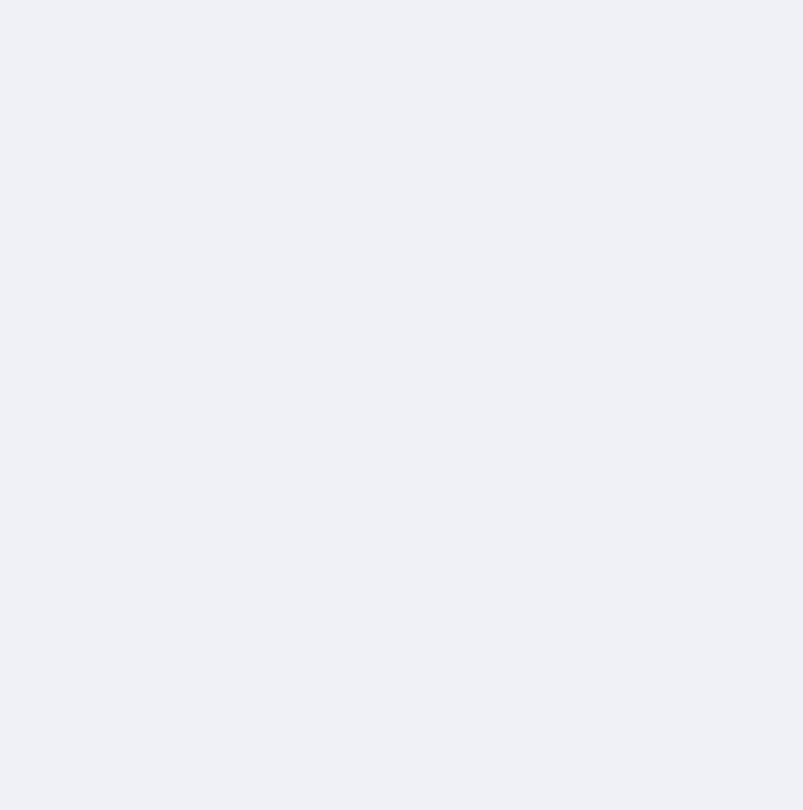
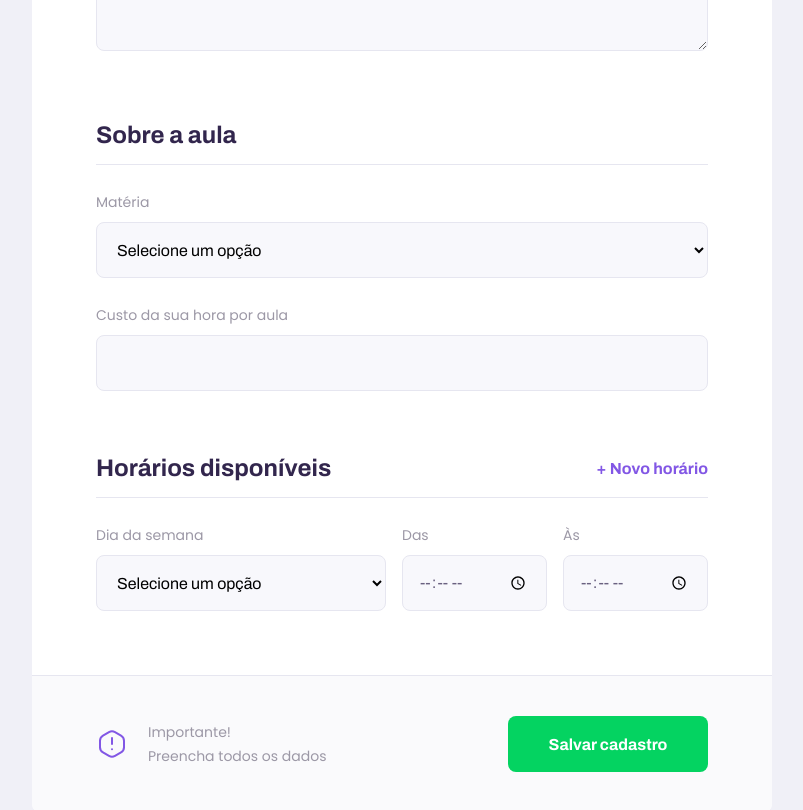
Before and after one commit to jgabriel1/next-level-week-2, a React (Create React App) app in the folder web/: page /give-classes in a window 1280 px wide. Shown: the part 900-1710 px from the top of the page, without its empty margins (238-1041 px from the left). Before the commit the page ends 800 px from the top, so only its background shows below. Built offline with nearby package versions, Linux system fonts and the light colour scheme.

Commit message:
Created TeacherForm already with the new form components.

```diff
--- a/web/src/pages/TeacherForm/index.tsx
+++ b/web/src/pages/TeacherForm/index.tsx
@@ -1,11 +1,110 @@
-import React from 'react'
+import React, { useState } from 'react'
 
 import PageHeader from '../../components/PageHeader'
+import Input from '../../components/Input'
+import Textarea from '../../components/Textarea'
+import Select from '../../components/Select'
+
+import warningIcon from '../../assets/images/icons/warning.svg'
+
+import './styles.css'
+
+interface ScheduleItem {
+    week_day: number
+    from: string
+    to: string
+}
 
 const TeacherForm = () => {
+    const [scheduleItems, setScheduleItems] = useState<ScheduleItem[]>([
+        { week_day: 0, from: '', to: '', },
+    ])
+
+    function addNewScheduleItem() {
+        setScheduleItems([
+            ...scheduleItems,
+            { week_day: 0, from: '', to: '', },
+        ])
+    }
+
     return (
         <div id="page-teacher-form" className="container">
-            <PageHeader title='Que incrível que você quer dar aulas.' />
+            <PageHeader
+                title='Que incrível que você quer dar aulas.'
+                description='O primeiro passo é preencher esse formulário de inscrição.'
+            />
+
+            <main>
+                <fieldset>
+                    <legend>Seus dados</legend>
+
+                    <Input name='name' label='Nome completo' />
+                    <Input name='avatar' label='Avatar' />
+                    <Input name='whatsapp' label='Whatsapp' />
+                    <Textarea name='bio' label='Biografia' />
+                </fieldset>
+
+                <fieldset>
+                    <legend>Sobre a aula</legend>
+
+                    <Select
+                        name='subject'
+                        label='Matéria'
+                        options={[
+                            { value: 'Artes', label: 'Artes' },
+                            { value: 'Biologia', label: 'Biologia' },
+                            { value: 'Ciências', label: 'Ciências' },
+                            { value: 'Física', label: 'Física' },
+                            { value: 'Matemática', label: 'Matemática' },
+                            { value: 'História', label: 'História' },
+                        ]}
+                    />
+                    <Input name='cost' label='Custo da sua hora por aula' />
+                </fieldset>
+
+                <fieldset>
+                    <legend>
+                        Horários disponíveis
+                        <button type='button' onClick={addNewScheduleItem}>
+                            + Novo horário
+                        </button>
+                    </legend>
+
+                    {
+                        scheduleItems.map(scheduleItem => {
+                            return (
+                                <div key={scheduleItem.week_day} className='schedule-item'>
+                                    <Select
+                                        name='week-day'
+                                        label='Dia da semana'
+                                        options={[
+                                            { value: '0', label: 'Domingo' },
+                                            { value: '1', label: 'Segunda-feira' },
+                                            { value: '2', label: 'Terça-feira' },
+                                            { value: '3', label: 'Quarta-feira' },
+                                            { value: '4', label: 'Quinta-feira' },
+                                            { value: '5', label: 'Sexta-feira' },
+                                            { value: '6', label: 'Sábado' },
+                                        ]}
+                                    />
+                                    <Input name='from' label='Das' type='time' />
+                                    <Input name='to' label='Às' type='time' />
+                                </div>
+                            )
+                        })
+                    }
+                </fieldset>
+
+                <footer>
+                    <p>
+                        <img src={warningIcon} alt='Aviso importante' />
+                        Importante! <br />
+                        Preencha todos os dados
+                    </p>
+
+                    <button type='button'>Salvar cadastro</button>
+                </footer>
+            </main>
         </div>
     )
 }
--- /dev/null
+++ b/web/src/pages/TeacherForm/styles.css
@@ -0,0 +1,142 @@
+#page-teacher-form {
+    width: 100vw;
+    height: 100vh;
+}
+
+#page-teacher-form .page-header .header-content {
+    margin-bottom: 6.4rem;
+}
+
+#page-teacher-form main {
+    background: var(--color-box-base);
+    width: 100%;
+    max-width: 74rem;
+    border-radius: 0.8rem;
+    margin: -3.2rem auto 3.2rem;
+    padding-top: 6.4rem;
+    overflow: hidden;
+}
+
+#page-teacher-form main fieldset {
+    border: 0;
+    padding: 0 2.4rem;
+}
+
+#page-teacher-form main fieldset+fieldset {
+    margin-top: 6.4rem;
+}
+
+#page-teacher-form main fieldset legend {
+    font: 700 2.4rem Archivo;
+    color: var(--color-text-title);
+    margin-bottom: 2.4rem;
+    display: flex;
+    align-items: center;
+    justify-content: space-between;
+    width: 100%;
+    padding-bottom: 1.6rem;
+    border-bottom: 1px solid var(--color-line-in-white);
+}
+
+#page-teacher-form main fieldset legend button {
+    background: none;
+    border: 0;
+    color: var(--color-primary);
+    font: 700 1.6rem Archivo;
+    cursor: pointer;
+    transition: color 0.2s;
+}
+
+#page-teacher-form main fieldset legend button:hover {
+    color: var(--color-primary-dark);
+}
+
+#page-teacher-form main fieldset .input-block+.textarea-block,
+#page-teacher-form main fieldset .select-block+.input-block {
+    margin-top: 2.4rem;
+}
+
+#page-teacher-form main label {
+    color: var(--color-text-complement)
+}
+
+#page-teacher-form main footer {
+    padding: 4rem 2.4rem;
+    background: var(--color-box-footer);
+    border-top: 1px solid var(--color-line-in-white);
+    margin-top: 6.4rem;
+}
+
+#page-teacher-form main footer p {
+    display: flex;
+    align-items: center;
+    justify-content: center;
+    font-size: 1.4rem;
+    line-height: 2.4rem;
+    color: var(--color-text-complement);
+}
+
+#page-teacher-form main footer p img {
+    margin-right: 2rem;
+}
+
+#page-teacher-form main footer button {
+    width: 100%;
+    height: 5.6rem;
+    background: var(--color-secundary);
+    color: var(--color-button-text);
+    border: 0;
+    border-radius: 0.8rem;
+    cursor: pointer;
+    font: 700 1.6rem Archivo;
+    display: flex;
+    align-items: center;
+    justify-content: center;
+    text-decoration: none;
+    transition: background-color 0.2s;
+    margin-top: 3.2rem;
+}
+
+#page-teacher-form main footer button:hover {
+    background: var(--color-secundary-dark);
+}
+
+@media (min-width: 700px) {
+    #page-teacher-form {
+        max-width: 100vw;
+    }
+
+    #page-teacher-form .page-header .header-content {
+        margin-bottom: 0;
+    }
+
+    #page-teacher-form main fieldset {
+        padding: 0 6.4rem;
+    }
+
+    #page-teacher-form main .schedule-item {
+        display: grid;
+        grid-template-columns: 2fr 1fr 1fr;
+        column-gap: 1.6rem;
+    }
+
+    #page-teacher-form main .schedule-item .input-block {
+        margin-top: 0 !important;
+    }
+
+    #page-teacher-form main footer {
+        padding: 4.0rem 6.4rem;
+        display: flex;
+        align-items: center;
+        justify-content: space-between;
+    }
+
+    #page-teacher-form main footer p {
+        justify-content: space-between;
+    }
+
+    #page-teacher-form main footer button {
+        width: 20rem;
+        margin-top: 0;
+    }
+}
```
